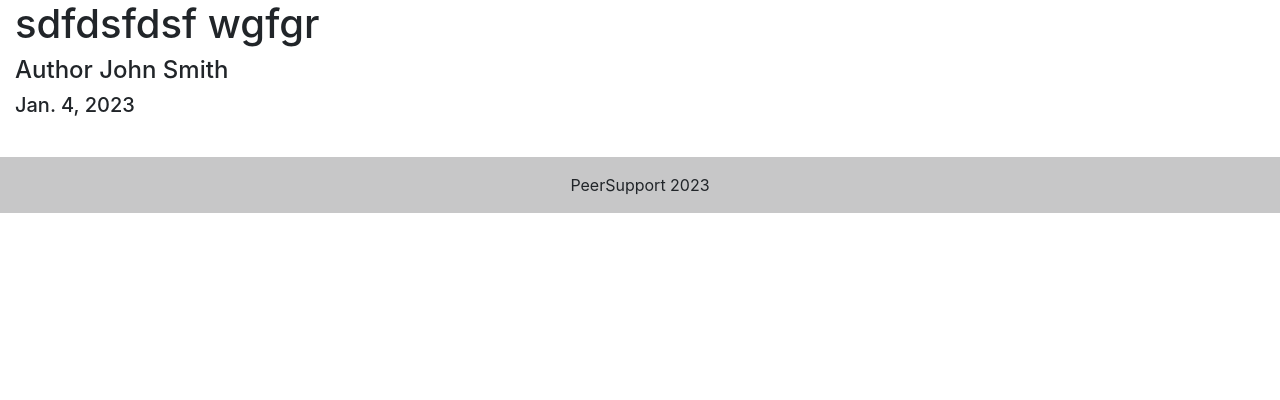
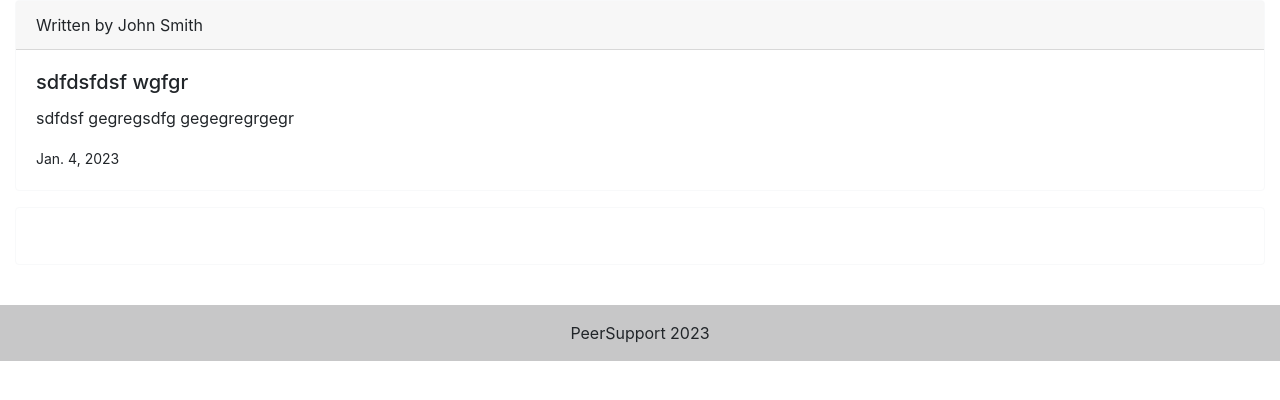
Before and after one commit to AlexeiaW/final, a Django app: page /story/3 in a window 1280 px wide. Shown: the part 56-456 px from the top of the page. Run offline with Django 3.2, Linux system fonts and the light colour scheme; data comes from the database, SQL or seed files in the repository; both versions use the stored data as it was after the commit; parts of the project's set-up code (start-up, migrations or seed data) failed here and were passed over; some libraries are stand-ins or nearby versions.

Commit message:
story page styling and layout explore stories page styling and layout question list styling and layout add friends styling and layout

```diff
--- a/final_main_root/final_main_app/templates/explore-stories.html
+++ b/final_main_root/final_main_app/templates/explore-stories.html
@@ -68,8 +68,6 @@
       if (req.readyState === 4) {
         console.log("Got Data");
         html = "";
-        // html = '<div class="image-grid container">';
-        html = "<h3>Your search results</h3>";
 
         data = JSON.parse(req.response);
         if (data.length < 1) {
--- a/final_main_root/final_main_app/templates/question_list.html
+++ b/final_main_root/final_main_app/templates/question_list.html
@@ -1,7 +1,6 @@
 {% extends "./base.html" %} {% load bootstrap4 %} {% block content %}
 
 <h1 class="mt-4">Knowledge Hub</h1>
-
 <a class="btn btn-primary" role="button" href="/ask-question/">Ask a question</a>
 
 
@@ -12,9 +11,10 @@
     <button class="btn btn-primary" type="submit">Search</button>
 </form>
 
-<div id="results" class="list-group">
+<div id="results" class="list-group mt-4">
+    <h3>Top questions</h3>
     {% for question in object_list %}
-    <a href="/question/{{question.id}}" class="list-group-item list-group-item-action ">
+    <a href="/question/{{question.id}}" class="list-group-item list-group-item-action">
         <div class="d-flex w-100 justify-content-between">
             <h5 class="mb-1">{{question.title}}</h5>
             <div>
--- a/final_main_root/final_main_app/templates/story.html
+++ b/final_main_root/final_main_app/templates/story.html
@@ -1,8 +1,20 @@
 {% extends "./base.html" %} {% load bootstrap4 %} {% block content %}
 
-<h1>{{story.title}}</h1>
-<h4>Author {{story.author.first_name}} {{story.author.last_name}}</h4>
-<h5>{{story.created_on|date}}</h5>
-<p>{{story.content.html|safe}}</p>
+
+<div class="card border-light mb-3">
+    <div class="card-header">Written by {{story.author.first_name}} {{story.author.last_name}}</div>
+    <div class="card-body">
+        <h5 class="card-title">{{story.title}}</h5>
+        <p class="card-text">{{story.description }}</p>
+        <footer><small>{{story.created_on|date}}</small></footer>
+    </div>
+</div>
+
+<div class="card border-light mb-3">
+    <div class="card-body">
+        <p>{{story.content.html|safe}}</p>
+    </div>
+</div>
+
 
 {% endblock %}
--- a/final_main_root/final_main_app/views.py
+++ b/final_main_root/final_main_app/views.py
@@ -420,6 +420,12 @@ class QuestionListView(ListView):
         context['now'] = timezone.now()
         return context
 
+    def get_queryset(self):
+        # order questions by the amount of answers
+        questions_sorted = Question.objects.annotate(
+            count=Count('answer__id')).order_by('-count')
+        return questions_sorted
+
 
 class CreateAnswerView(LoginRequiredMixin, CreateView):
     form_class = AnswerForm
```
Also changed, not shown: final_main_root/final_main_app/templates/add_friends.html (+5 -8 lines), final_main_root/db.sqlite3.
